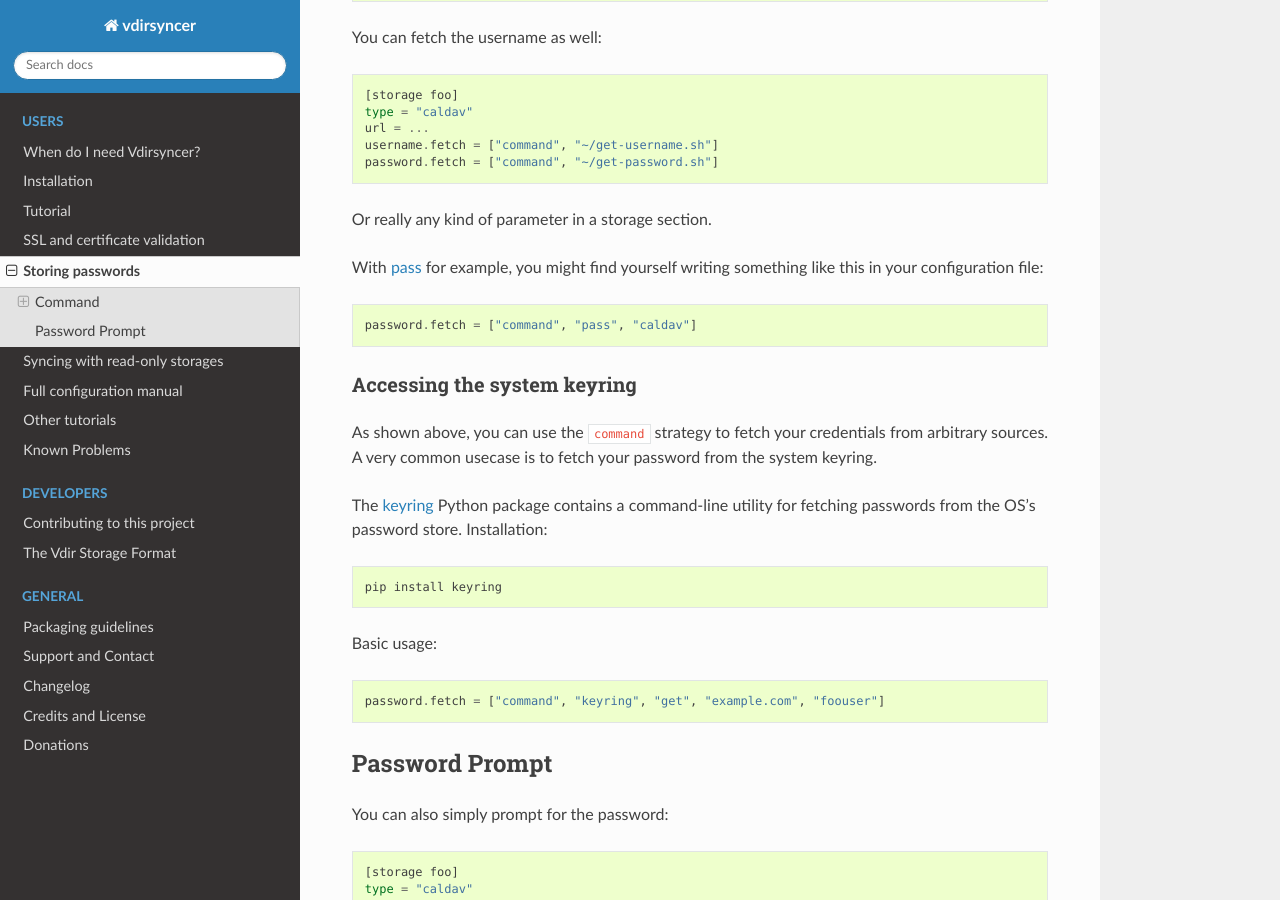
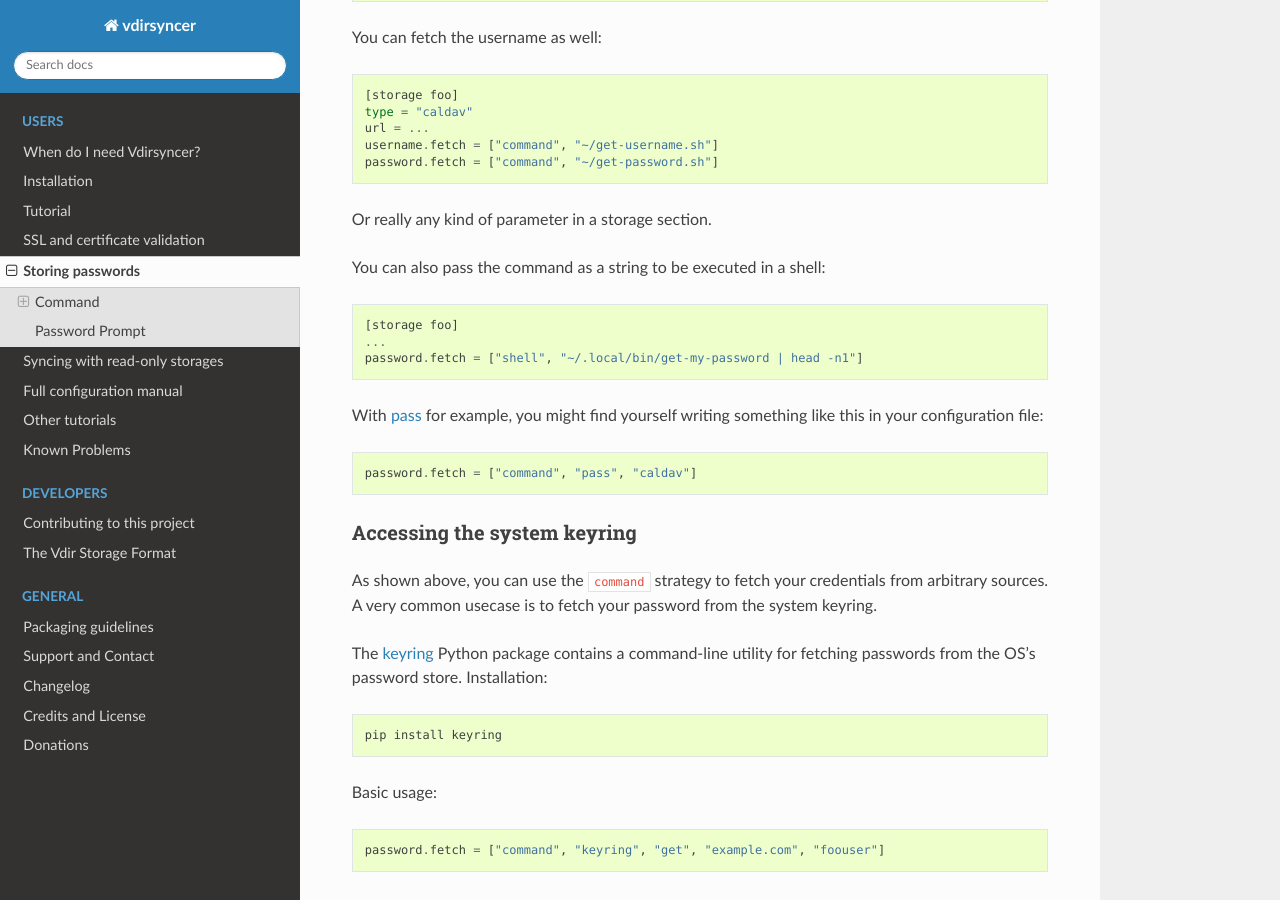
Before and after one commit to pimutils/vdirsyncer, a Sphinx documentation site: the page built from docs/keyring.rst, in a window 1280 px wide and 900 px high, scrolled down 650 px. Built offline with Sphinx 7.4.7 and the Read the Docs theme 2.0.0, drawn with Linux system fonts in a browser that asks for light colours.

Commit message:
Adds shell strategy to config fetch params to run command string in a shell

```diff
--- a/AUTHORS.rst
+++ b/AUTHORS.rst
@@ -6,6 +6,7 @@ In alphabetical order:
 - Ben Boeckel
 - Christian Geier
 - Clément Mondon
+- Corey Hinshaw
 - Hugo Osvaldo Barrera
 - Julian Mehne
 - Malte Kiefer
--- a/CHANGELOG.rst
+++ b/CHANGELOG.rst
@@ -12,6 +12,7 @@ may want to subscribe to `GitHub's tag feed
 Version 0.19.0
 ==============
 
+- Add "shell" password fetch strategy to pass command string to a shell.
 - Add "description" and "order" as metadata.  These fetch the CalDAV:
   calendar-description, CardDAV:addressbook-description and apple-ns:calendar-order
   properties.
--- a/docs/keyring.rst
+++ b/docs/keyring.rst
@@ -38,6 +38,12 @@ You can fetch the username as well::
 
 Or really any kind of parameter in a storage section.
 
+You can also pass the command as a string to be executed in a shell::
+
+    [storage foo]
+    ...
+    password.fetch = ["shell", "~/.local/bin/get-my-password | head -n1"]
+
 With pass_ for example, you might find yourself writing something like this in
 your configuration file::
 
```
Also changed, not shown: 2 other files.
